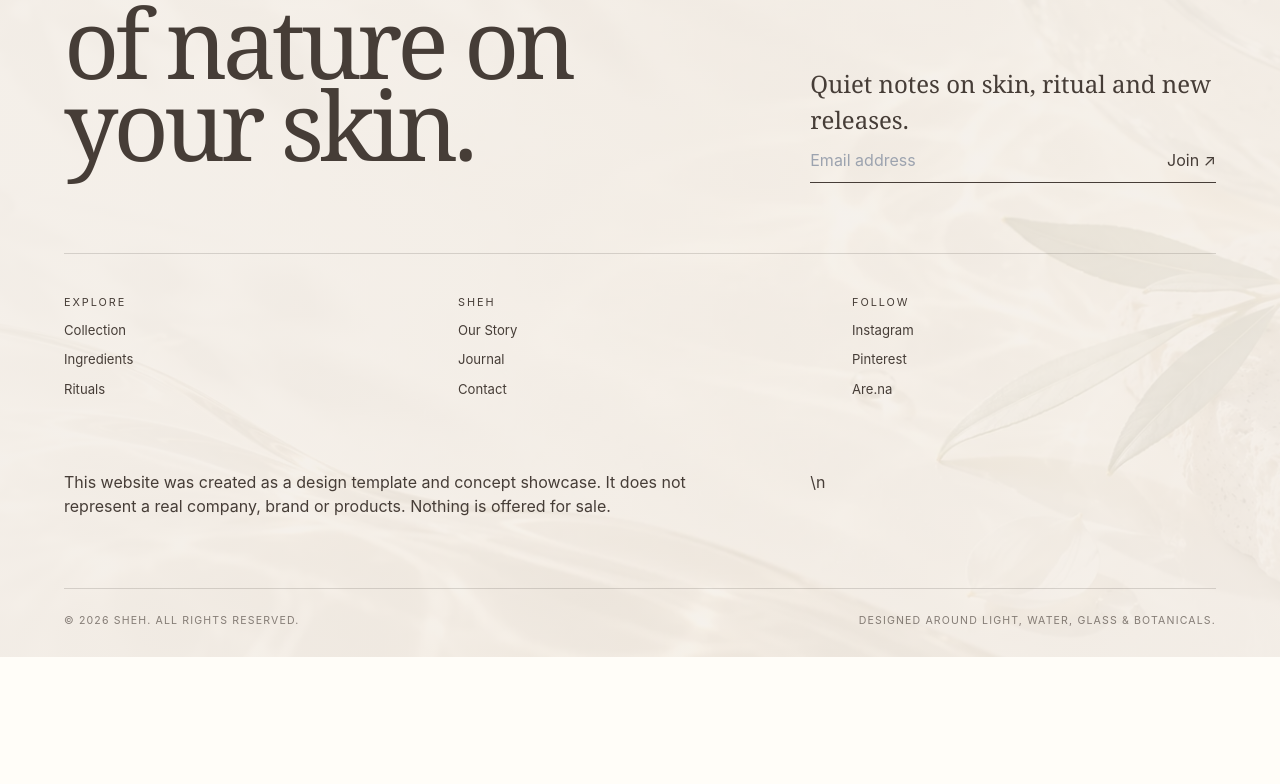
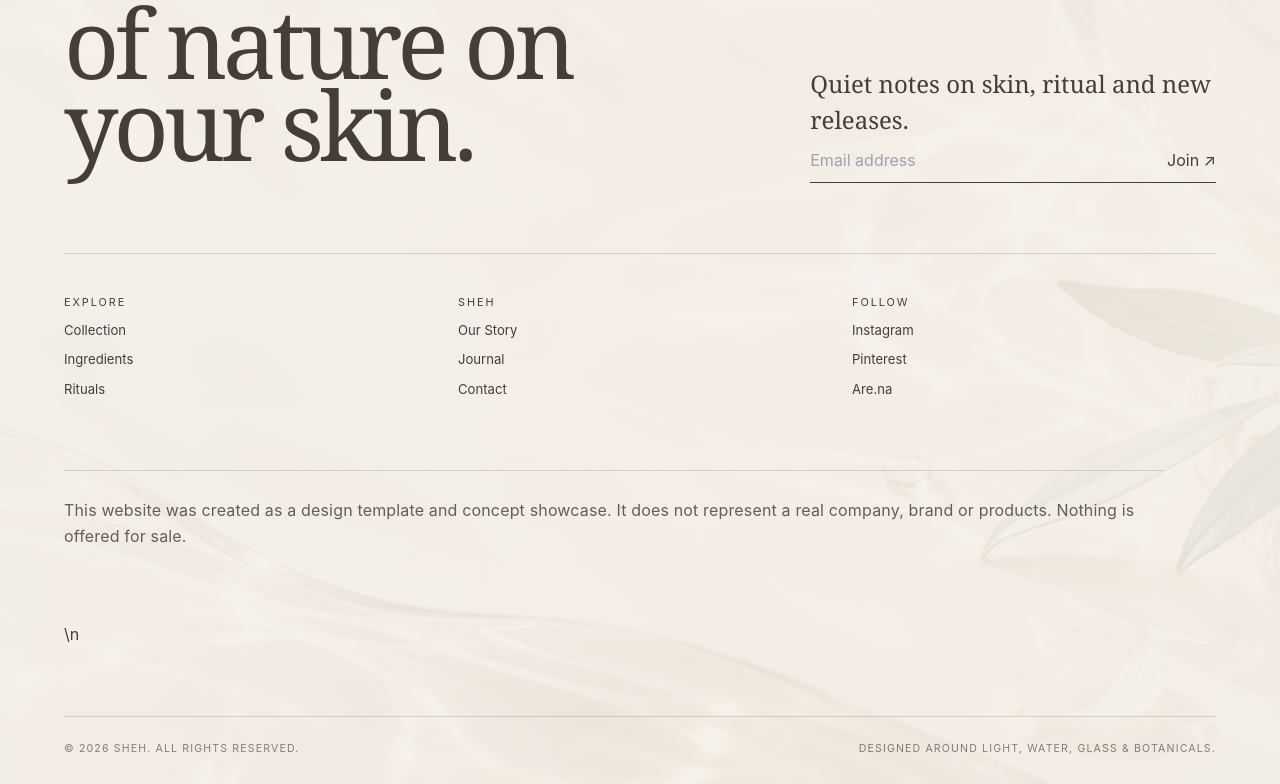
Before and after one commit to qabil05/sheh-skincare-project, a Next.js app in the folder client/: page / in a window 1280 px wide. Shown: the part 8212-8996 px from the top of the page. Before the commit the page ends 8869 px from the top, so only its background shows below. Built offline with nearby package versions, Linux system fonts and the light colour scheme.

Commit message:
Style footer disclaimer for clear visibility

```diff
--- a/client/src/app/globals.css
+++ b/client/src/app/globals.css
@@ -688,3 +688,20 @@ main{padding-top:72px}.micro{text-transform:uppercase;letter-spacing:.18em;font-
   .mobile-utility-row{margin-top:10px}
   .mobile-utility-row button{padding:9px 10px}
 }
+
+
+/* Visible portfolio/concept disclaimer */
+.footer-disclaimer{
+  grid-column:1 / -1;
+  position:relative;
+  z-index:1;
+  border-top:1px solid var(--line);
+  padding:26px 0 2px;
+  max-width:1100px;
+  font:400 clamp(.98rem,1.25vw,1.18rem)/1.65 var(--sans);
+  letter-spacing:.01em;
+  color:rgba(70,61,55,.82);
+}
+@media(max-width:640px){
+  .footer-disclaimer{font-size:.98rem;line-height:1.6;padding-top:22px}
+}
```
